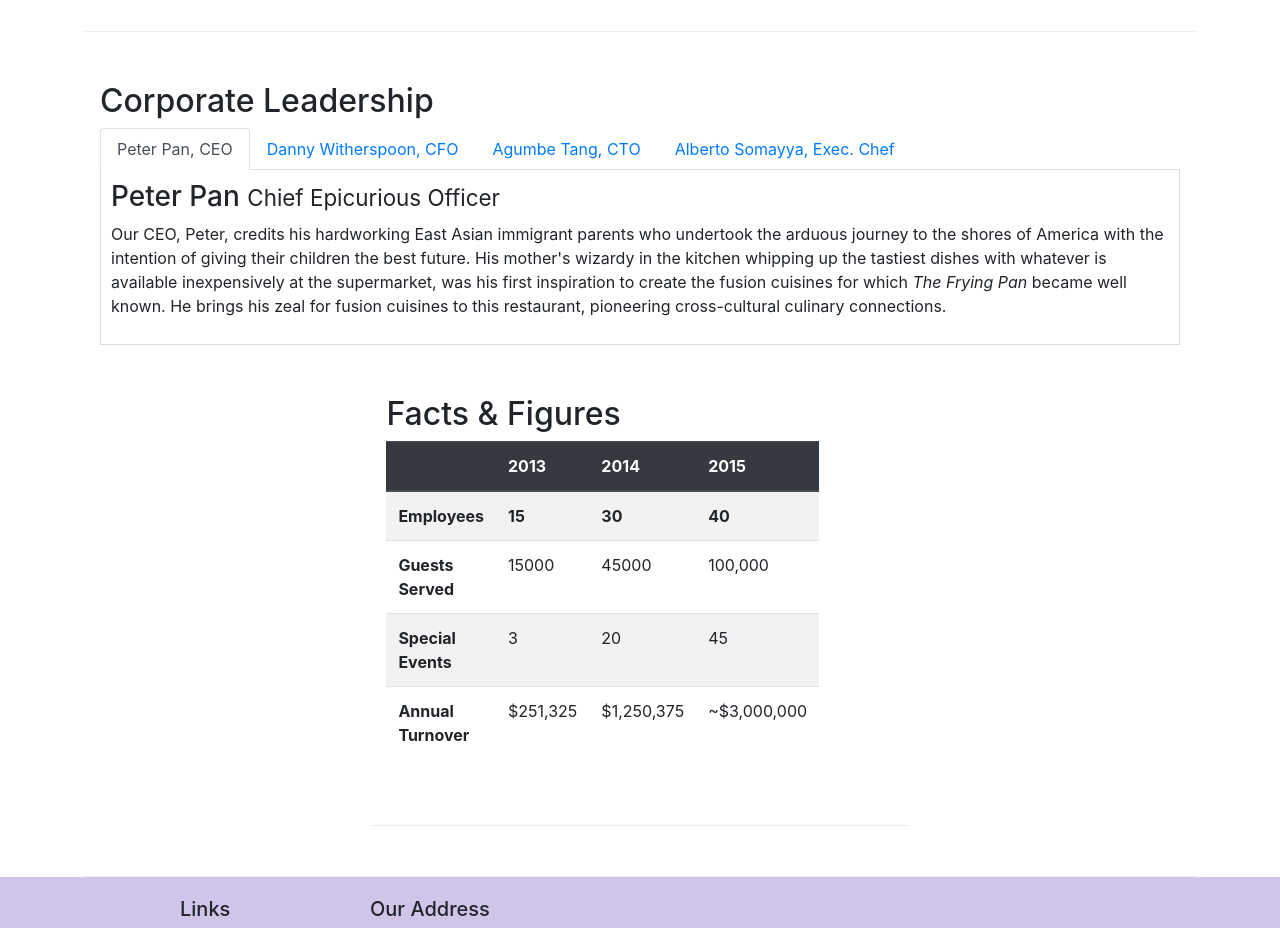
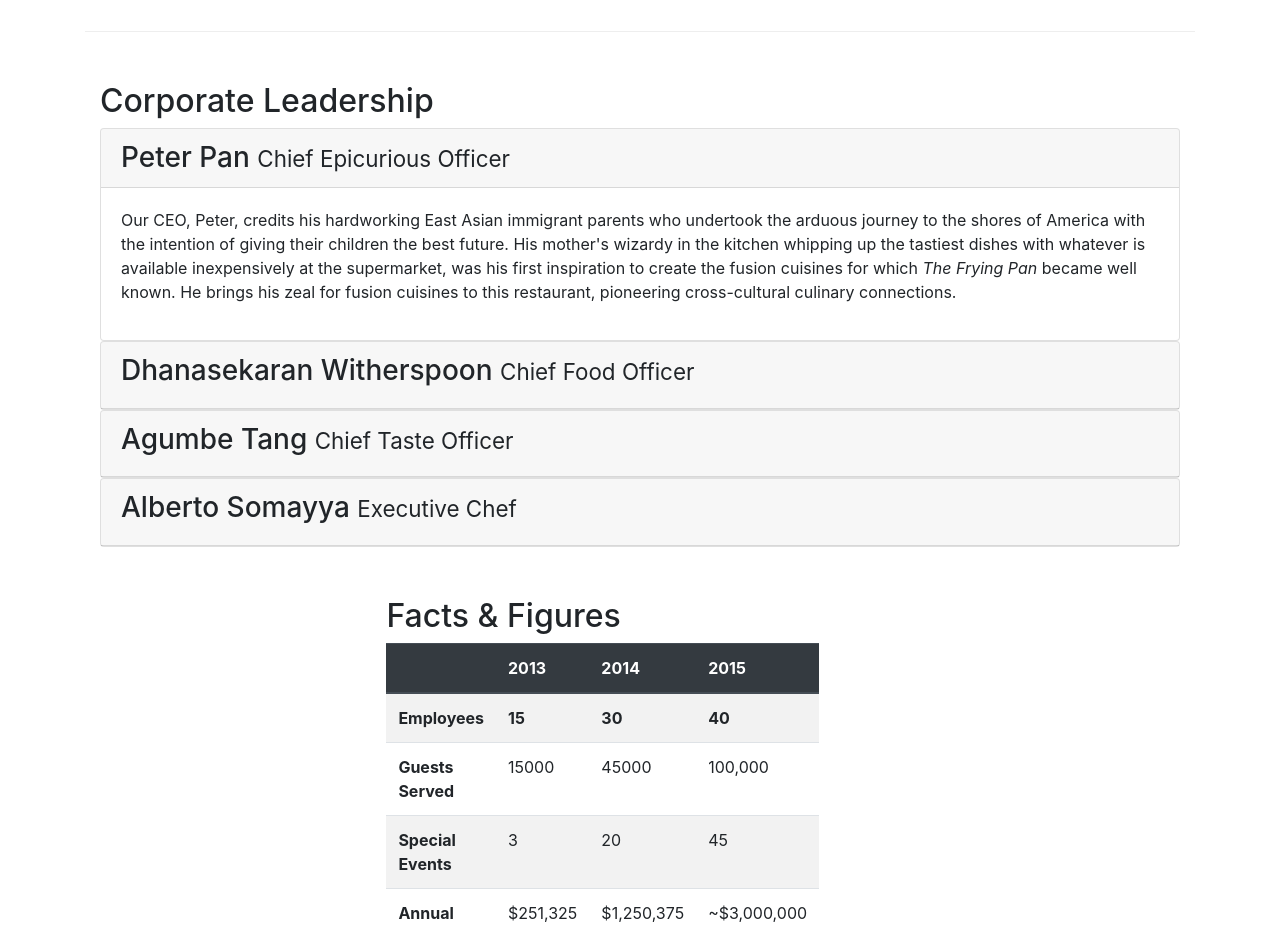
Before and after one commit to cgmerida/git-course, a website: page aboutus.html in a window 1280 px wide. Shown: the part 940-1868 px from the top of the page. Drawn offline with nearby package versions, Linux system fonts and the light colour scheme.

Commit message:
Accordion

```diff
--- a/aboutus.html
+++ b/aboutus.html
@@ -103,32 +103,18 @@
         <div class="row row-content">
             <div class="col-12">
                 <h2>Corporate Leadership</h2>
-                <ul class="nav nav-tabs">
-                    <li class="nav-item">
-                        <a href="#peter" class="nav-link active" role="tab" data-toggle="tab">
-                            Peter Pan, CEO
+
+                <div id="accordion">
+                    <div class="card">
+                        <div class="card-header" role="tab" id="peterhead">
+                            <h3 class="mb-0">
+                                <a data-toggle="collapse" data-target="#peter">
+                                    Peter Pan <small>Chief Epicurious Officer</small>
                                 </a>
-                    </li>
-                    <li class="nav-item">
-                        <a href="#danny" class="nav-link" role="tab" data-toggle="tab">
-                            Danny Witherspoon, CFO
-                        </a>
-                    </li>
-                    <li class="nav-item">
-                        <a href="#agumbe" class="nav-link" role="tab" data-toggle="tab">
-                            Agumbe Tang, CTO
-                        </a>
-                    </li>
-                    <li class="nav-item">
-                        <a href="#alberto" class="nav-link" role="tab" data-toggle="tab">
-                            Alberto Somayya, Exec. Chef
-                        </a>
-                    </li>
-                </ul>
-
-                <div class="tab-content">
-                    <div class="tab-pane fade show active" role="tabpanel" id="peter">
-                        <h3>Peter Pan <small>Chief Epicurious Officer</small></h3>
+                            </h3>
+                        </div>
+                        <div class="collapse show" id="peter" data-parent="#accordion">
+                            <div class="card-body">
                                 <p class="d-none d-sm-block">
                                     Our CEO, Peter, credits his hardworking East Asian immigrant
                                     parents who undertook the arduous journey to the shores of
@@ -141,10 +127,20 @@
                                     pioneering cross-cultural culinary connections.
                                 </p>
                             </div>
+                        </div>
+                    </div>
 
-                    <div class="tab-pane fade" role="tabpanel" id="danny">
+                    <div class="card">
+                        <div class="card-header" role="tab" id="dannyhead">
+                            <h3 class="mb-0">
+                                <a class="collapsed" data-toggle="collapse" data-target="#danny">
                                     <h3>Dhanasekaran Witherspoon <small>Chief Food Officer</small></h3>
-                        <p class="d-none d-sm-block" >
+                                </a>
+                            </h3>
+                        </div>
+                        <div class="collapse" id="danny" data-parent="#accordion">
+                            <div class="card-body">
+                                <p class="d-none d-sm-block">
                                     Our CFO, Danny, as he is affectionately referred to
                                     by his colleagues, comes from a long established
                                     family tradition in farming and produce.
@@ -154,10 +150,20 @@
                                     <em>Everything that runs, wins, and everything that stays, pays!</em>
                                 </p>
                             </div>
+                        </div>
+                    </div>
 
-                    <div class="tab-pane fade" role="tabpanel" id="agumbe">
+                    <div class="card">
+                        <div class="card-header" role="tab" id="agumbehead">
+                            <h3 class="mb-0">
+                                <a class="collapsed" data-toggle="collapse" data-target="#agumbe">
                                     <h3>Agumbe Tang <small>Chief Taste Officer</small></h3>
-                        <p class="d-none d-sm-block" >
+                                </a>
+                            </h3>
+                        </div>
+                        <div class="collapse" id="agumbe" data-parent="#accordion">
+                            <div class="card-body">
+                                <p class="d-none d-sm-block">
                                     Blessed with the most discerning gustatory sense,
                                     Agumbe, our CTO, personally ensures that every dish
                                     that we serve meets his exacting tastes. Our chefs
@@ -166,10 +172,21 @@
                                     his motto, <em>You click only if you survive my lick.</em>
                                 </p>
                             </div>
+                        </div>
+                    </div>
 
-                    <div class="tab-pane fade" role="tabpanel" id="alberto">
+
+                    <div class="card">
+                        <div class="card-header" role="tab" id="albertohead">
+                            <h3 class="mb-0">
+                                <a class="collapsed" data-toggle="collapse" data-target="#alberto">
                                     <h3>Alberto Somayya <small>Executive Chef</small></h3>
-                        <p class="d-none d-sm-block" >
+                                </a>
+                            </h3>
+                        </div>
+                        <div class="collapse" id="alberto" data-parent="#accordion">
+                            <div class="card-body">
+                                <p class="d-none d-sm-block">
                                     Award winning three-star Michelin chef with wide
                                     International experience having worked closely
                                     with whos-who in the culinary world, he specializes
@@ -181,6 +198,9 @@
                                     </em>
                                 </p>
                             </div>
+                        </div>
+                    </div>
+
                 </div>
             </div>
             <div class="row row-content">
```
Lines whose indentation alone changed are shown as unchanged.
